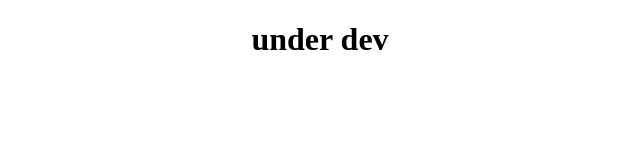
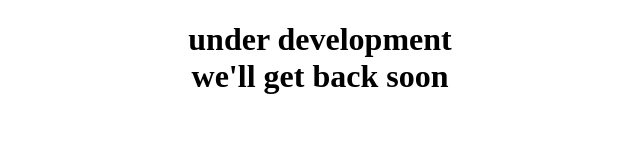
Before and after one commit to flawless933/qr-code-generator, a plain HTML site: page gen.html in a window 1280 px wide. Shown: the whole page, without its empty margins (320-960 px from the left). Drawn offline with Linux system fonts and the light colour scheme.

Commit message:
Update gen.html

```diff
--- a/gen.html
+++ b/gen.html
@@ -4,7 +4,7 @@
   </head>
   <body>
     <h1>
-      <center>under dev</center>
+      <center>under development<br>we'll get back soon</br></center>
     </h1>
   </body>
 </html>
```
